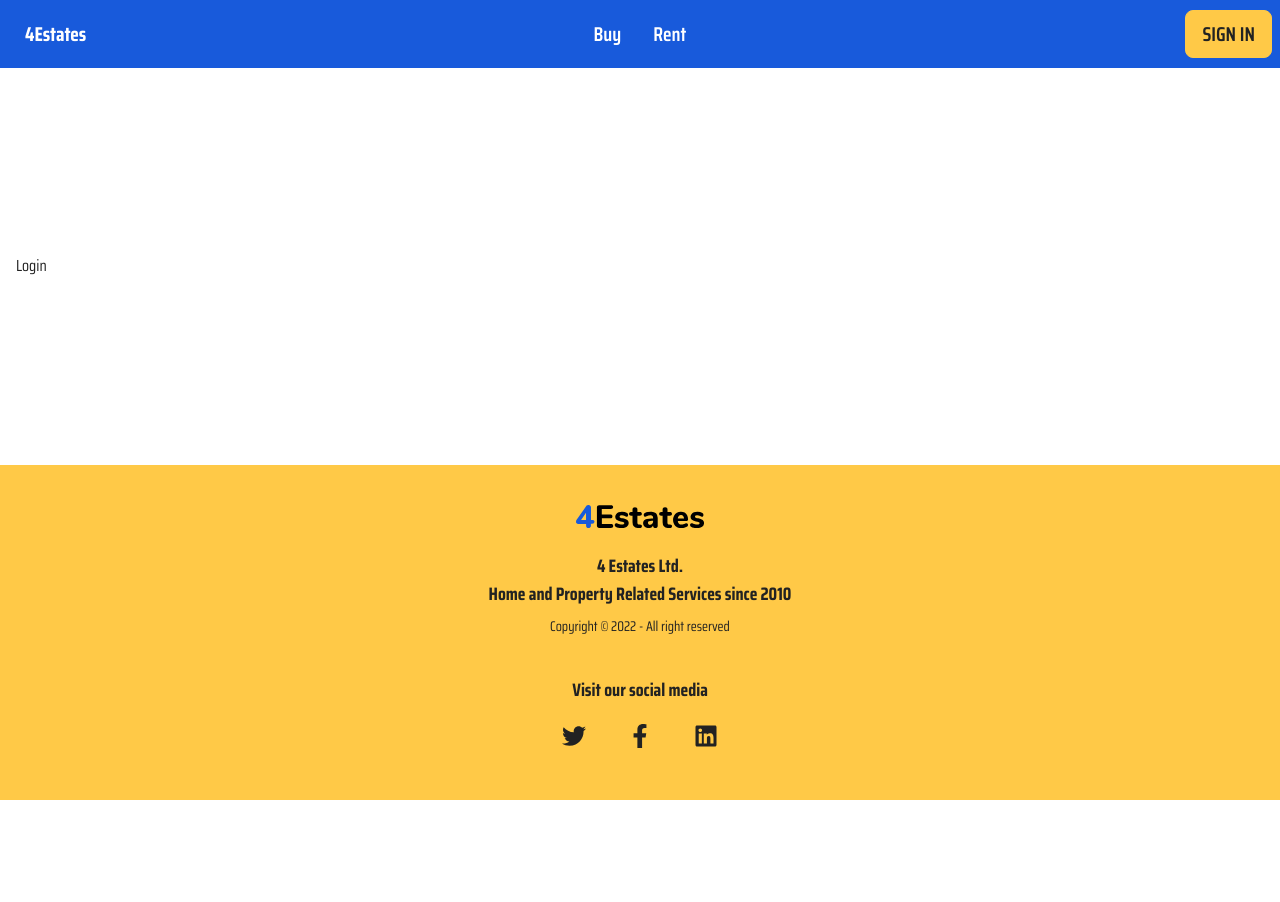
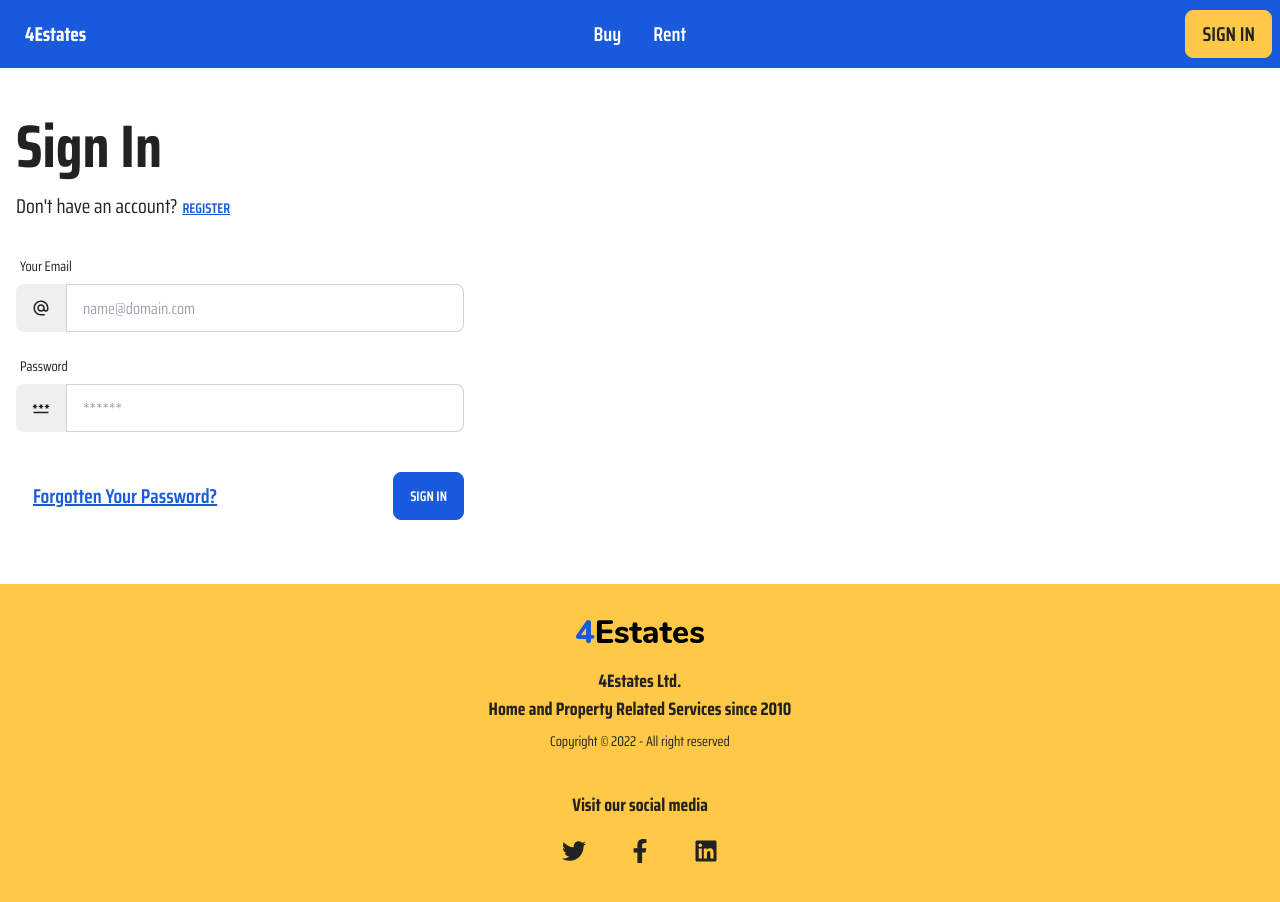
Before and after one commit to kpogodev/4Estates_v0, a React (Create React App) app in the folder frontend/: page /login in a window 1280 px wide. Shown: the top 902 px of the page. Before the commit the page ends 800 px from the top, so only its background shows below. Built offline with nearby package versions, Linux system fonts and the light colour scheme; no server answers; the HTML template or start-up script is replaced by a standard one.

Commit message:
Add: Login Page

```diff
--- a/frontend/src/App.js
+++ b/frontend/src/App.js
@@ -8,21 +8,12 @@ import Login from './pages/Login';
 import Register from './pages/Register';
 import NotFound from './pages/NotFound';
 
-import { useDispatch } from 'react-redux';
-import { getProperties } from './features/properties/propertiesSlice';
-import { useEffect } from 'react';
-
 function App() {
-  const dispatch = useDispatch();
-
-  useEffect(() => {
-    dispatch(getProperties());
-  }, [dispatch]);
   return (
     <Router>
       <div className='flex flex-col justify-between min-h-screen'>
         <Navbar />
-        <main className='container mx-auto py-12 px-4'>
+        <main className='container flex flex-col mx-auto py-12 px-4'>
           <Routes>
             <Route path='/' element={<Home />} />
             <Route path='/login' element={<Login />} exact />
--- a/frontend/src/components/layout/Footer.jsx
+++ b/frontend/src/components/layout/Footer.jsx
@@ -5,11 +5,11 @@ function Footer() {
   const date = new Date();
 
   return (
-    <footer className='p-10 footer bg-secondary text-secondary-content footer-center'>
+    <footer className='px-2 md:px-4 lg:px-8 xl:px-12 py-6 lg:py-9 footer bg-secondary text-secondary-content footer-center'>
       <div>
         <Logo fill='#000' firstFill='#185ADB' className='w-32 h-auto mb-4' />
         <p className='font-bold text-lg'>
-          4 Estates Ltd.
+          4Estates Ltd.
           <br /> Home and Property Related Services since 2010
         </p>
         <p>Copyright © {date.getFullYear()} - All right reserved</p>
--- a/frontend/src/components/layout/Navbar.jsx
+++ b/frontend/src/components/layout/Navbar.jsx
@@ -40,7 +40,9 @@ function Navbar() {
         </ul>
       </div>
       <div className='navbar-end'>
-        <a className='btn btn-secondary lg:text-xl btn-sm lg:btn-md'>Sign in</a>
+        <Link to='/login' className='btn btn-secondary lg:text-xl btn-sm lg:btn-md'>
+          Sign in
+        </Link>
       </div>
     </div>
   );
--- a/frontend/src/pages/Login.jsx
+++ b/frontend/src/pages/Login.jsx
@@ -1,5 +1,50 @@
+import { MdAlternateEmail, MdPassword } from 'react-icons/md';
+import { Link } from 'react-router-dom';
+
 function Login() {
-  return <div>Login</div>;
+  return (
+    <div className='w-full'>
+      <h1 className='text-6xl font-bold'>Sign In</h1>
+      <p className='text-xl mt-2'>
+        Don't have an account?{' '}
+        <Link className='btn btn-link p-0' to='/register'>
+          Register
+        </Link>
+      </p>
+      <form className='form my-4 flex flex-col items-start gap-4 w-full max-w-md'>
+        <div className='form-control w-full'>
+          <label className='label'>
+            <span className='label-text'>Your Email</span>
+          </label>
+          <label className='input-group input-group-lg'>
+            <span>
+              <MdAlternateEmail />
+            </span>
+            <input type='text' placeholder='name@domain.com' className='input input-bordered w-full' />
+          </label>
+        </div>
+        <div className='form-control w-full'>
+          <label className='label'>
+            <span className='label-text'>Password</span>
+          </label>
+          <label className='input-group input-group-lg'>
+            <span>
+              <MdPassword />
+            </span>
+            <input type='password' placeholder='******' className='input input-bordered w-full' />
+          </label>
+        </div>
+        <div className='flex justify-between items-center w-full mt-6'>
+          <Link className='btn btn-link capitalize text-xl                  ' to='/recover'>
+            Forgotten your password?
+          </Link>
+          <button type='submit' class='btn btn-primary'>
+            Sign in
+          </button>
+        </div>
+      </form>
+    </div>
+  );
 }
 
 export default Login;
```
